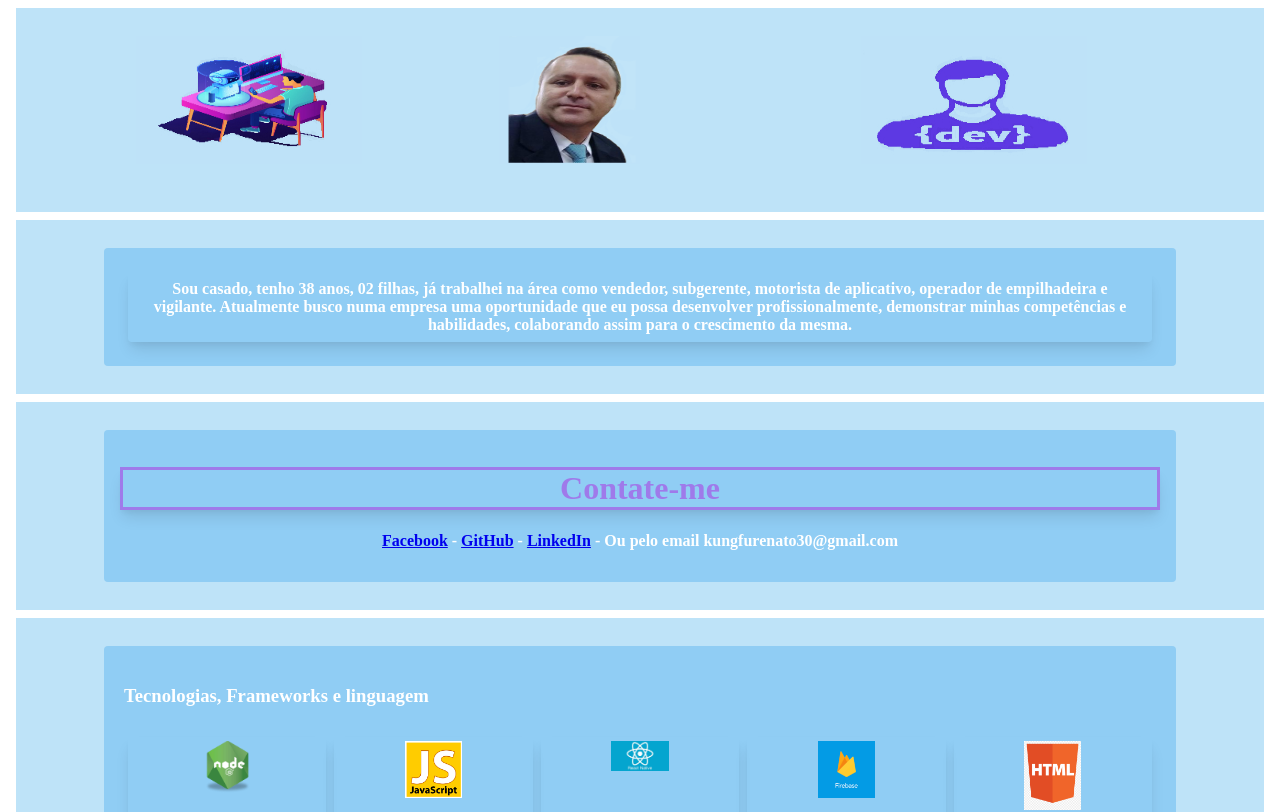
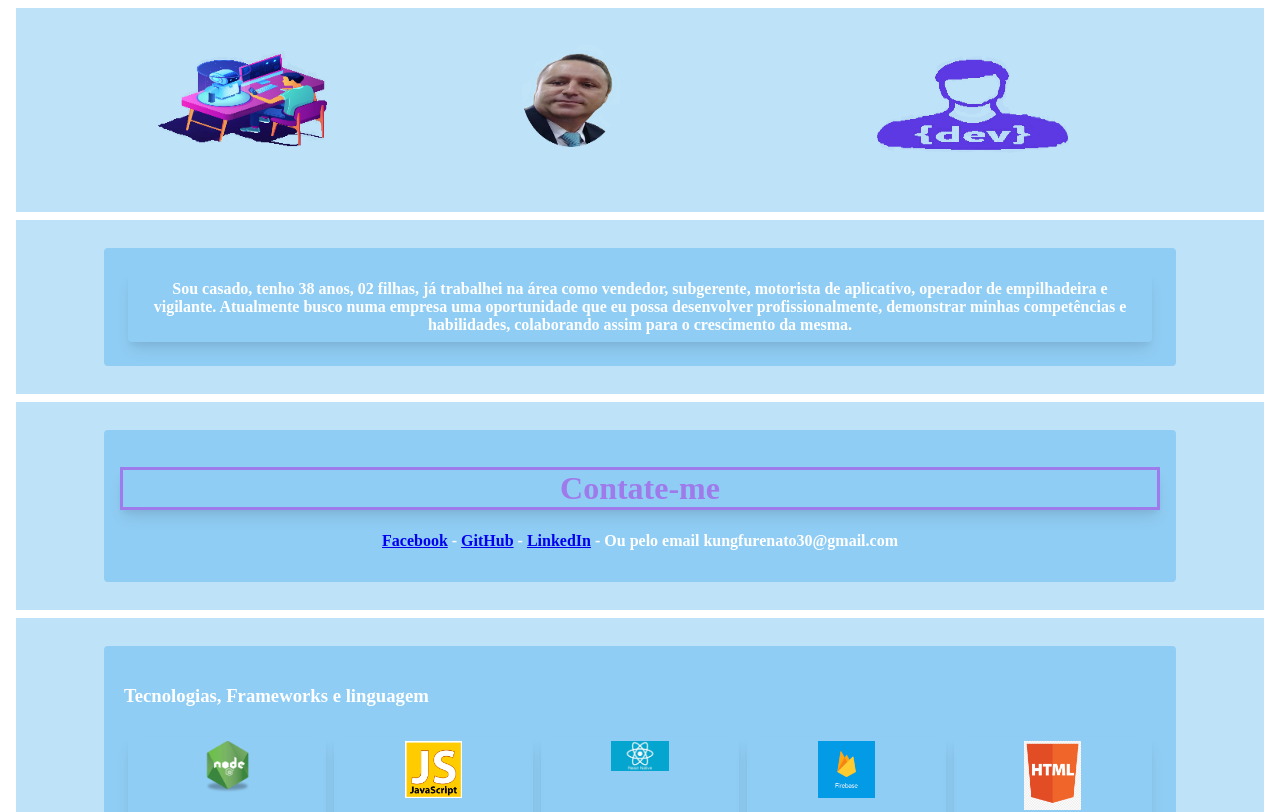
Before and after one commit to RenatoDomingues/curriculum, a Next.js app: page / in a window 1280 px wide. Shown: the top 812 px of the page. Built offline with nearby package versions, Linux system fonts and the light colour scheme.

Commit message:
atualizado photo

```diff
--- a/components/header/index.js
+++ b/components/header/index.js
@@ -12,7 +12,7 @@ const Header = () => {
                  <img className={styles.headerSize3} src='../../photoBackground.jpg' width='80%' height='100%'/>
                   </div>
                   <div className={styles.headerSize2}>
-                    <img className={styles.headerSize3} src='../../photoCurriculumBlue.jpg' alt='foto' width='50%' height='50%'/>
+                    <img className={styles.headerSize3} src='../../fotoCurri.jpg' alt='foto' width='50%' height='50%'/>
                   </div>
                   <div className={styles.headerSize2}>
                   <img className={styles.headerSize3} src='../../photoBackgroundDev.jpg' width='80%' height='100%'/>
```
Also changed, not shown: public/fotoCurri.jpg (added).
